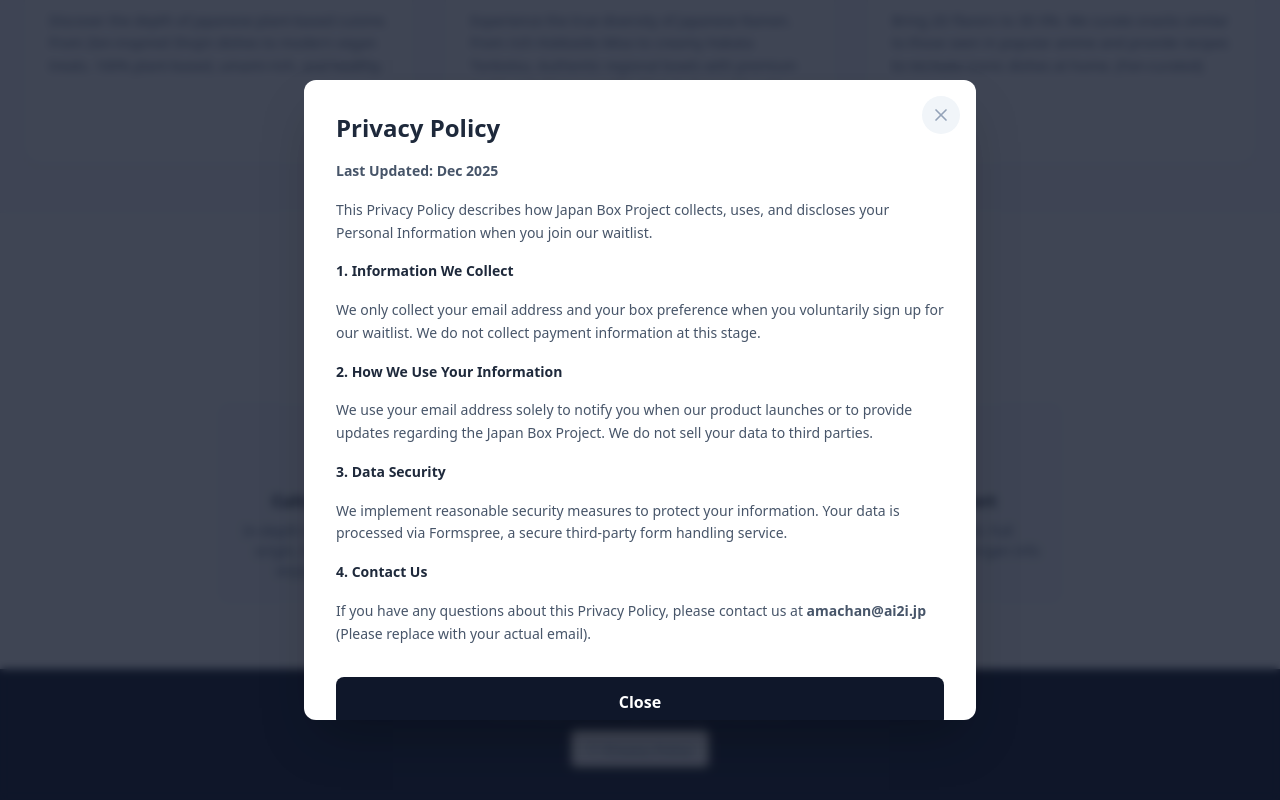
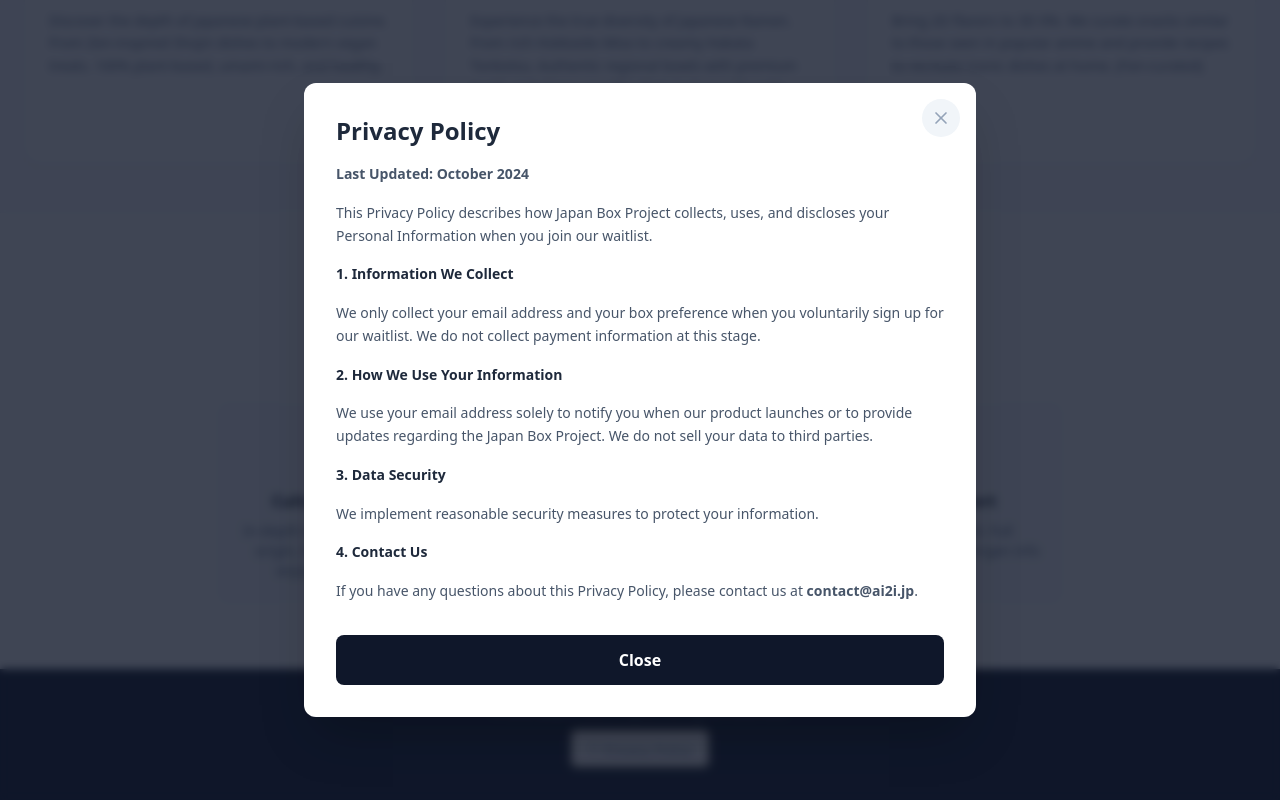
Before and after one commit to kokotak-Japan/japan-box-lp, a React (Vite) app: page / in a window 1280 px wide. Both pictures are taken after a click on the button "Privacy Policy". Shown: the part 1242-2042 px from the top of the page. Built offline with nearby package versions, Linux system fonts and the light colour scheme.

Commit message:
Update App.tsx

```diff
--- a/src/App.tsx
+++ b/src/App.tsx
@@ -11,11 +11,14 @@
   // Meta (Facebook) Pixel (ID: 123456789012345)
   PIXEL_ID: '1585984742559528',
 
-  // Form ID (例: xmqbnzqj)
+  // フォームの送信先URL (GASのウェブアプリURL)
   FORM_ENDPOINT: 'https://script.google.com/macros/s/AKfycbw1U0GZjl1_-EDYmNl4pKs6Ib6kJPqEjEeNLiH_ivN5jfhvgNbx2xs3hmq6aZx9Yv4uFA/exec',
 
   // ローンチまでの日数
-  DAYS_TO_LAUNCH: 4
+  DAYS_TO_LAUNCH: 4,
+
+  // お問い合わせ先メールアドレス
+  CONTACT_EMAIL: 'contact@ai2i.jp'
 };
 
 interface Box {
@@ -60,20 +63,9 @@
         setActiveTab(tabParam);
       }
 
-      if (CONFIG.GA_ID) {
-        const script = document.createElement('script');
-        script.src = `https://www.googletagmanager.com/gtag/js?id=${CONFIG.GA_ID}`;
-        script.async = true;
-        document.head.appendChild(script);
+      // 🚨 修正: GA4の読み込みコードを削除しました（index.htmlにあるため不要）
 
-        window.dataLayer = window.dataLayer || [];
-        // eslint-disable-next-line @typescript-eslint/no-explicit-any
-        window.gtag = function(...args: any[]){ window.dataLayer?.push(args); };
-
-        window.gtag?.('js', new Date());
-        window.gtag?.('config', CONFIG.GA_ID);
-      }
-
+      // 3. Facebook Pixelのロード
       if (CONFIG.PIXEL_ID) {
         if (!window.fbq) {
           // eslint-disable-next-line @typescript-eslint/no-explicit-any
@@ -169,7 +161,7 @@
       icon: <Soup className="w-6 h-6" />,
       color: 'bg-red-950',
       accent: 'text-red-400',
-      image: 'https://images.unsplash.com/photo-1749957596846-c6595328a118?q=80&w=880&auto=format&fit=crop&ixlib=rb-4.1.0&ixid=M3wxMjA3fDB8MHxwaG90by1wYWdlfHx8fGVufDB8fHx8fA%3D%3D',
+      image: 'https://images.unsplash.com/photo-1569718212165-3a8278d5f624?auto=format&fit=crop&w=2070&q=80',
       tags: ['Comfort Food', 'Noodles', 'Authentic']
     },
     {
@@ -187,12 +179,18 @@
   ];
 
   const handleBoxClick = (box: Box) => {
+    console.log("Box Clicked:", box.id); // 🔍 確認用ログ
+
     if (typeof window !== 'undefined' && window.gtag) {
-      window.gtag?.('event', 'select_content', {
+      console.log("Sending event to GA4: select_content"); // 🔍 確認用ログ
+      window.gtag('event', 'select_content', {
         content_type: 'box',
         item_id: box.id
       });
+    } else {
+      console.log("GA4 not found"); // 🔍 GA4がいない場合
     }
+
     setSelectedBox(box);
     setSubmitted(false);
   };
@@ -206,7 +204,8 @@
     // Tracking
     if (typeof window !== 'undefined') {
       if (window.gtag) {
-        window.gtag?.('event', 'generate_lead', {
+        console.log("Sending event to GA4: generate_lead"); // 🔍 確認用ログ
+        window.gtag('event', 'generate_lead', {
           box_preference: selectedBox.title
         });
       }
@@ -222,12 +221,11 @@
     // GAS (Google Apps Script) Submission
     if (CONFIG.FORM_ENDPOINT) {
       try {
-        // GAS requires no-cors mode for cross-origin requests
         await fetch(CONFIG.FORM_ENDPOINT, {
           method: 'POST',
-          mode: 'no-cors', // 重要：GASはno-corsモード必須
+          mode: 'no-cors',
           headers: {
-            'Content-Type': 'text/plain;charset=utf-8', // 重要：GASで受け取りやすい形式に変更
+            'Content-Type': 'text/plain;charset=utf-8',
           },
           body: JSON.stringify({
             email: email,
@@ -235,18 +233,12 @@
             timestamp: new Date().toISOString()
           })
         });
-
-        // no-cors returns opaque response, so we can't check .ok
-        // We assume it worked.
-        console.log("Form submitted to GAS");
         setSubmitted(true);
       } catch (error) {
         console.error("Submission Error", error);
-        // Fallback: show success anyway
         setSubmitted(true);
       }
     } else {
-      // Demo mode
       setTimeout(() => {
         setSubmitted(true);
       }, 500);
@@ -409,7 +401,7 @@
 
       {/* Footer with Privacy Policy */}
       <footer className="bg-slate-900 py-8 text-center text-slate-500 text-sm">
-        <p>&copy; 2025 Japan Box Project. All rights reserved.</p>
+        <p>&copy; 2024 Japan Box Project. All rights reserved.</p>
         <button
           onClick={() => setShowPrivacy(true)}
           className="mt-2 text-slate-400 hover:text-white underline flex items-center justify-center gap-1 mx-auto"
@@ -430,7 +422,7 @@
             </button>
             <h2 className="text-2xl font-bold mb-4">Privacy Policy</h2>
             <div className="text-slate-600 space-y-4 text-sm leading-relaxed">
-              <p><strong>Last Updated: Dec 2025</strong></p>
+              <p><strong>Last Updated: October 2024</strong></p>
               <p>This Privacy Policy describes how Japan Box Project collects, uses, and discloses your Personal Information when you join our waitlist.</p>
 
               <h3 className="font-bold text-slate-800">1. Information We Collect</h3>
@@ -440,10 +432,10 @@
               <p>We use your email address solely to notify you when our product launches or to provide updates regarding the Japan Box Project. We do not sell your data to third parties.</p>
 
               <h3 className="font-bold text-slate-800">3. Data Security</h3>
-              <p>We implement reasonable security measures to protect your information. Your data is processed via Formspree, a secure third-party form handling service.</p>
+              <p>We implement reasonable security measures to protect your information.</p>
 
               <h3 className="font-bold text-slate-800">4. Contact Us</h3>
-              <p>If you have any questions about this Privacy Policy, please contact us at <strong>amachan@ai2i.jp</strong> (Please replace with your actual email).</p>
+              <p>If you have any questions about this Privacy Policy, please contact us at <strong>{CONFIG.CONTACT_EMAIL}</strong>.</p>
             </div>
             <button
               onClick={() => setShowPrivacy(false)}
@@ -523,7 +515,7 @@
                 <h3 className="text-2xl font-bold text-slate-800 mb-2">Spot Secured!</h3>
                 <p className="text-slate-500 mb-6">
                   You are on the list for <strong>{selectedBox.title}</strong>. <br/>
-                  Keep an eye on your inbox.
+                  Keep an eye on your inbox next week.
                 </p>
                 <button
                   onClick={() => setSelectedBox(null)}
```
